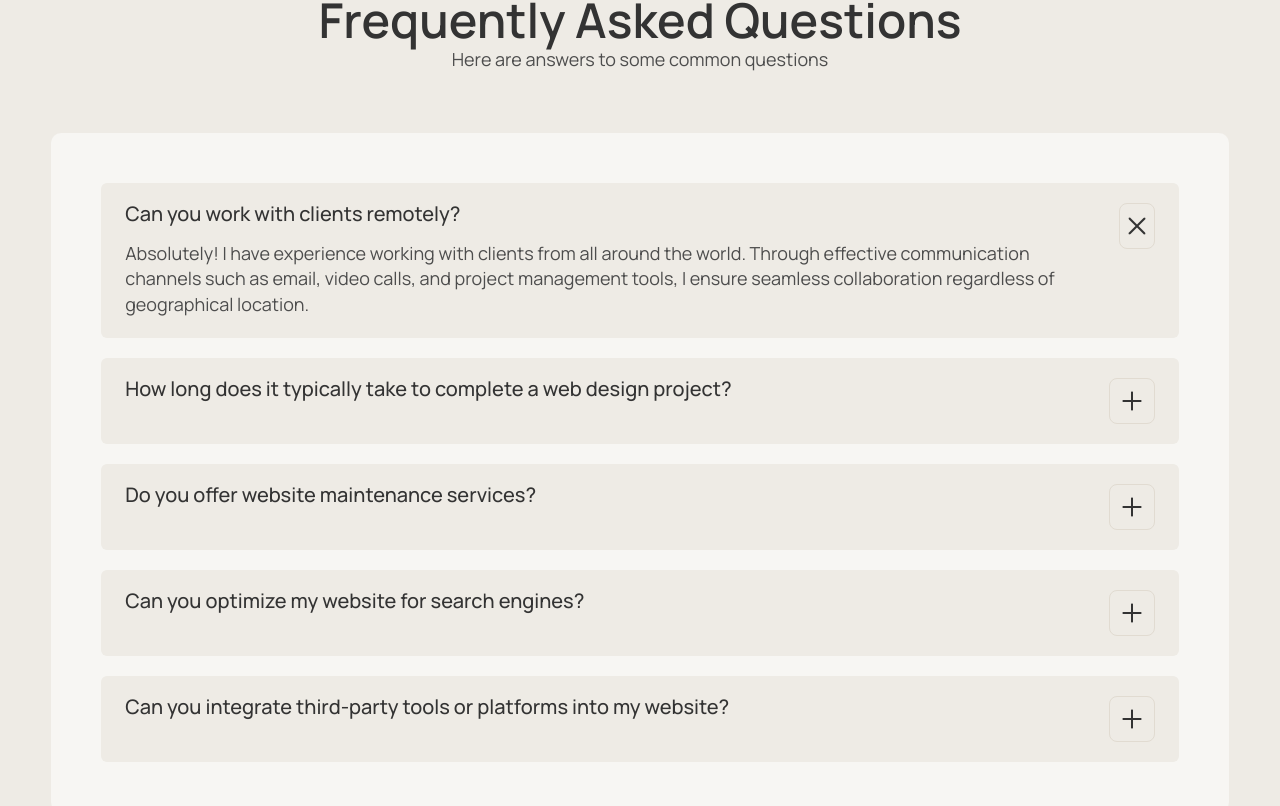
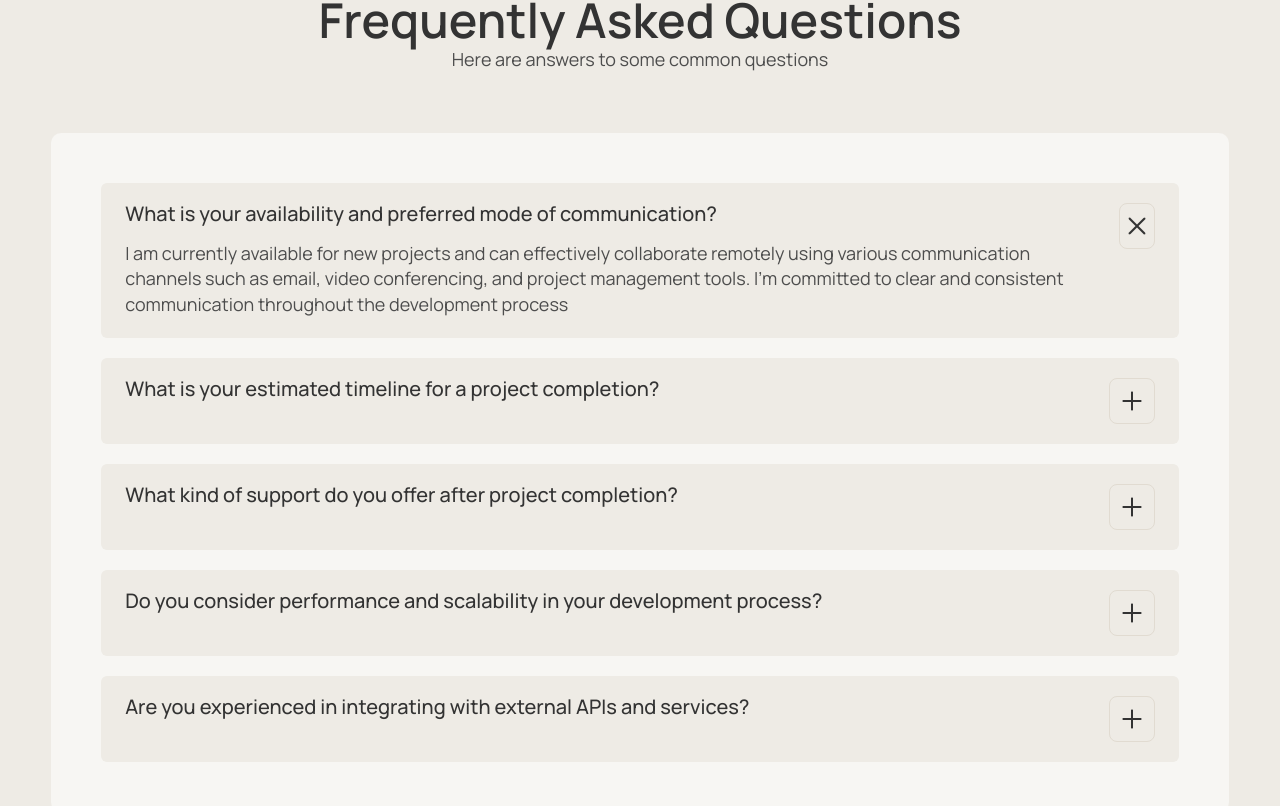
Before and after one commit to mohamed-nawas/resume, a React (Vite) app: page /contact in a window 1280 px wide. Shown: the part 2034-2840 px from the top of the page. Built offline with nearby package versions, Linux system fonts and the light colour scheme.

Commit message:
updated with initial real data

```diff
--- a/src/components/faq/ui.tsx
+++ b/src/components/faq/ui.tsx
@@ -1,42 +1,63 @@
 import * as React from 'react';
+import { useState } from 'react';
 import { items } from '../../data/faq';
 
-const FAQUI: React.FC<FAQUIProps> = ({ containerRef, title, slug, containerHelpIconPath,
-    containerHelpIconAlt, containerHelpTextTitle, containerHelpTextSlug,
-    containerHelpBtnValue }) => {
+const FAQUI: React.FC<FAQUIProps> = ({ containerRef, title, slug, containerHelpIconPath, containerHelpIconAlt, containerHelpTextTitle, containerHelpTextSlug, containerHelpBtnValue }) => {
+    const [closedIndex, setClosedIndex] = useState<number>(0)
+
+    const toggleItem = (index: number) => {
+        setClosedIndex(index);
+    };
+
     return (
         <div ref={containerRef} className="rss-faq">
             <h2 className="rss-faq__title font-28-48">{title}</h2>
             <p className="rss-faq__slug font-14-18">{slug}</p>
             <div className="rss-faq__container">
                 <div className="rss-faq__container__faq-container">
-                    {items.map((item, index) => (
-                        <div className="rss-faq__container__faq-container__item" key={index}>
+                    {items.map((item, index) => {
+                        const isClosed = closedIndex === index;
+                        const currentSlug = isClosed ? item.slug : "";
+                        const currentIconPath = isClosed ? item.crossIconPath : item.plusIconPath;
+                        const currentIconAlt = isClosed ? item.crossIconAlt : item.plusIconAlt;
+
+                        const iconSrc = process.env.NODE_ENV === "production"
+                            ? `${import.meta.env.BASE_URL}/${currentIconPath}`
+                            : currentIconPath;
+
+                        return (
+                            <div
+                                className="rss-faq__container__faq-container__item"
+                                key={index}
+                                onClick={() => toggleItem(index)}
+                                style={{ cursor: 'pointer' }}
+                            >
                                 <div className="rss-faq__container__faq-container__item__text-container">
                                     <h4 className="rss-faq__container__faq-container__item__text-container__title font-16-20">{item.title}</h4>
-                                <p className="rss-faq__container__faq-container__item__text-container__slug font-14-18">{item.slug}</p>
+                                    <p className="rss-faq__container__faq-container__item__text-container__slug font-14-18">{currentSlug}</p>
                                 </div>
                                 <div className="rss-faq__container__faq-container__item__icon-container">
-                                {
-                                    process.env.NODE_ENV === "production" ? (
-                                        <img src={`${import.meta.env.BASE_URL}/${item.iconPath}`} alt={item.iconAlt} className="rss-faq__container__faq-container__item__icon-container__icon" />
-                                    ) : (
-                                        <img src={item.iconPath} alt={item.iconAlt} className="rss-faq__container__faq-container__item__icon-container__icon" />
-                                    )
-                                }
+                                    <img
+                                        src={iconSrc}
+                                        alt={currentIconAlt}
+                                        className="rss-faq__container__faq-container__item__icon-container__icon"
+                                    />
                                 </div>
                             </div>
-                    ))}
+                        );
+                    })}
                 </div>
                 <div className="rss-faq__container__help-container">
                     <div className="rss-faq__container__help-container__ico-container">
-                        {
-                            process.env.NODE_ENV === "production" ? (
-                                <img src={`${import.meta.env.BASE_URL}/${containerHelpIconPath}`} alt={containerHelpIconAlt} className="rss-faq__container__help-container__ico-container__icon" />
-                            ) : (
-                                <img src={containerHelpIconPath} alt={containerHelpIconAlt} className="rss-faq__container__help-container__ico-container__icon" />
-                            )
+                        <img
+                            src={
+                                process.env.NODE_ENV === "production"
+                                    ? `${import.meta.env.BASE_URL}/${containerHelpIconPath}`
+                                    : containerHelpIconPath
                             }
+                            alt={containerHelpIconAlt}
+                            className="rss-faq__container__help-container__ico-container__icon"
+                        />
                     </div>
                     <div className="rss-faq__container__help-container__text-container">
                         <h4 className="rss-faq__container__help-container__text-container__title font-18-24">{containerHelpTextTitle}</h4>
--- a/src/data/faq.tsx
+++ b/src/data/faq.tsx
@@ -1,32 +1,42 @@
 export const items = [
     {
-        title: "Can you work with clients remotely?",
-        slug: "Absolutely! I have experience working with clients from all around the world. Through effective communication channels such as email, video calls, and project management tools, I ensure seamless collaboration regardless of geographical location.",
-        iconPath: "icons/cross-ico.png",
-        iconAlt: "Cross Icon",
+        title: "What is your availability and preferred mode of communication?",
+        slug: "I am currently available for new projects and can effectively collaborate remotely using various communication channels such as email, video conferencing, and project management tools. I'm committed to clear and consistent communication throughout the development process",
+        plusIconPath: "icons/plus-ico.png",
+        plusIconAlt: "Plus Icon",
+        crossIconPath: "icons/cross-ico.png",
+        crossIconAlt: "Cross Icon",
     },
     {
-        title: "How long does it typically take to complete a web design project?",
-        slug: "",
-        iconPath: "icons/plus-ico.png",
-        iconAlt: "Plus Icon",
+        title: "What is your estimated timeline for a project completion?",
+        slug: "Project timelines vary depending on the complexity and scope of the requirements. After a thorough understanding of your project, I will provide a detailed timeline outlining key milestones and deliverables. I prioritize efficient development while maintaining code quality",
+        plusIconPath: "icons/plus-ico.png",
+        plusIconAlt: "Plus Icon",
+        crossIconPath: "icons/cross-ico.png",
+        crossIconAlt: "Cross Icon",
     },
     {
-        title: "Do you offer website maintenance services?",
-        slug: "",
-        iconPath: "icons/plus-ico.png",
-        iconAlt: "Plus Icon",
+        title: "What kind of support do you offer after project completion?",
+        slug: "While my primary focus is on building and deploying web applications, I can offer post-launch support and maintenance packages depending on your needs. This can include bug fixes, updates, and minor enhancements to ensure the continued stability and functionality of your application",
+        plusIconPath: "icons/plus-ico.png",
+        plusIconAlt: "Plus Icon",
+        crossIconPath: "icons/cross-ico.png",
+        crossIconAlt: "Cross Icon",
     },
     {
-        title: "Can you optimize my website for search engines?",
-        slug: "",
-        iconPath: "icons/plus-ico.png",
-        iconAlt: "Plus Icon",
+        title: "Do you consider performance and scalability in your development process?",
+        slug: "Yes, performance and scalability are integral to my development approach. I write efficient code, optimize database queries, and consider potential growth to build applications that are both fast and can handle increasing user loads",
+        plusIconPath: "icons/plus-ico.png",
+        plusIconAlt: "Plus Icon",
+        crossIconPath: "icons/cross-ico.png",
+        crossIconAlt: "Cross Icon",
     },
     {
-        title: "Can you integrate third-party tools or platforms into my website?",
-        slug: "",
-        iconPath: "icons/plus-ico.png",
-        iconAlt: "Plus Icon",
+        title: "Are you experienced in integrating with external APIs and services?",
+        slug: "Yes, I have experience integrating with various third-party APIs and services, such as payment gateways, analytics platforms, and other external tools, to enhance the functionality and features of your web application",
+        plusIconPath: "icons/plus-ico.png",
+        plusIconAlt: "Plus Icon",
+        crossIconPath: "icons/cross-ico.png",
+        crossIconAlt: "Cross Icon",
     }
 ];
--- a/src/data/reviews.tsx
+++ b/src/data/reviews.tsx
@@ -35,7 +35,7 @@ export const items = [
         linkedin: "https://www.linkedin.com/in/sarah-thompson",
         facebook: "https://www.facebook.com/sarah.thompson",
         twitter: "https://twitter.com/sarah_thompson",
-        review: "Jeffery Cannon is and to my needs and provided expert guidance throughout the design process. I highly recommend Jeffery for anyone looking to elevate their online presence.",
+        review: "Mohamed Nawas is and to my needs and provided expert guidance throughout the design process. I highly recommend Jeffery for anyone looking to elevate their online presence.",
     },
     {
         name: "Emily Roberts",
@@ -43,7 +43,7 @@ export const items = [
         linkedin: "https://www.linkedin.com/in/emily-roberts",
         facebook: "https://www.facebook.com/emily.roberts",
         twitter: "https://twitter.com/emily_roberts",
-        review: "I am thrilled with the website that Jeffery Cannon designed for my business. His ability to translate my vision into a visually stunning and web designer.",
+        review: "I am thrilled with the website that Mohamed Nawas designed for my business. His ability to translate my vision into a visually stunning and web designer.",
     },
     {
         name: "Laura Adams",
@@ -51,6 +51,6 @@ export const items = [
         linkedin: "https://www.linkedin.com/in/laura-adams",
         facebook: "https://www.facebook.com/laura.adams",
         twiter: "https://twitter.com/laura_adams",
-        review: "I had the pleasure of collaborating with Jeffery Cannon on a web design project, and I am beyond impressed with the results. Jeffery's creat and highly platform. His understanding of user experience design and attention to detail made a significant impact on our website's performance and user engagement. Jeffery's professionalism, timely delivery.",
+        review: "I had the pleasure of collaborating with Mohamed Nawas on a web development project, and I am beyond impressed with the results. Jeffery's creat and highly platform. His understanding of user experience design and attention to detail made a significant impact on our website's performance and user engagement. Jeffery's professionalism, timely delivery.",
     },
 ];
--- a/src/scss/components/works.scss
+++ b/src/scss/components/works.scss
@@ -73,6 +73,7 @@
                     width: 100%;
                     height: 100%;
                     object-fit: cover;
+                    border-radius: clamp(8px, 2vw, 12px);
                 }
 
                 &__expand-container {
@@ -131,6 +132,7 @@
                         height: 100%;
                         object-fit: cover;
                         display: block;
+                        border-radius: clamp(4px, 1vw, 6px);
                     }
 
                     &-inactive {
```
Also changed, not shown: src/Home.tsx (+35 -35 lines), src/data/banner-projects.tsx (+6 -6 lines), src/pages/about/index.tsx (+23 -23 lines). Lines whose indentation alone changed are shown as unchanged.
